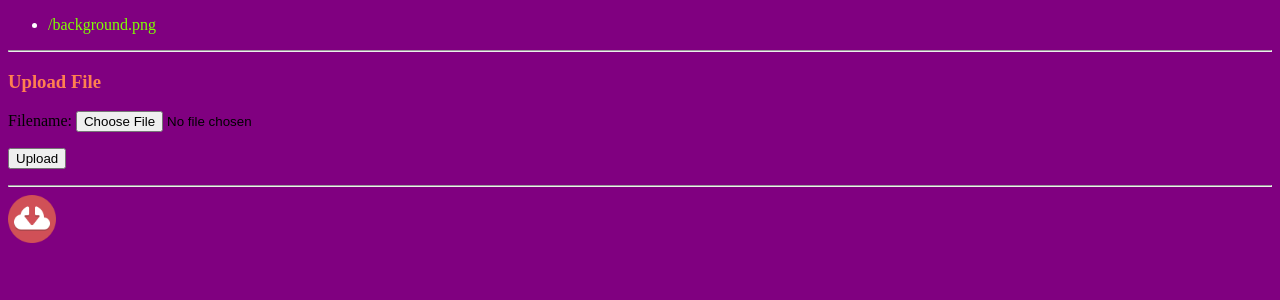
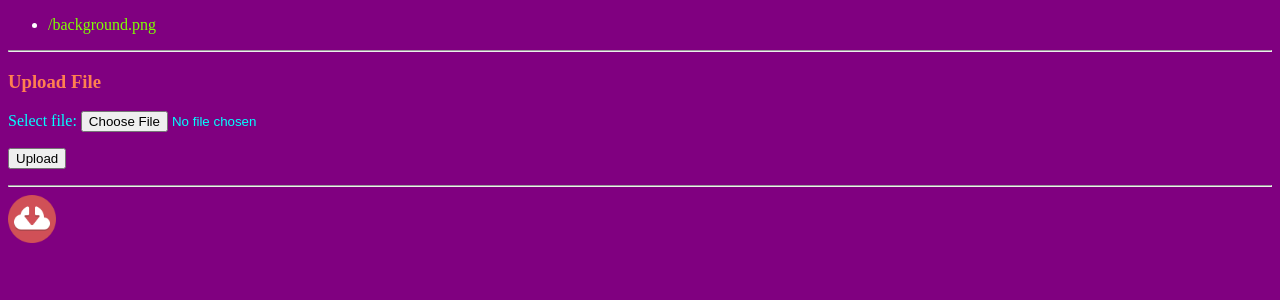
Before and after one commit to mmdchnar/chenarestoon, a Django app: page /dl/ in a window 1280 px wide. Shown: the top 300 px of the page. Run offline with Django 4.2, Linux system fonts and the light colour scheme.

Commit message:
Add /dl link to index

```diff
--- a/polls/templates/index.html
+++ b/polls/templates/index.html
@@ -13,6 +13,8 @@
 <h1 style="color:orange;">Welcome to my site!</h1>
 <p title="Hello!" style="color: gray;">Nice to meet you!</p>
 
+<a href="/dl" style="color: coral;font-size:20px;font-family:Verdana;" title="Files">Go to Files</a>
+<br>
 <a href="/polls" style="color: coral;font-size:20px;font-family:Verdana;" title="Polls App">Go to Polls app</a>
 <br>
 <a href="/admin" style="color: coral;font-size:20px;" title="Admin Page">Go to administrator page</a>
--- a/polls/templates/polls/files.html
+++ b/polls/templates/polls/files.html
@@ -25,8 +25,8 @@
 <h3 style="color: coral;">Upload File</h3>
 <form action="{% url 'files' %}" method="post" enctype="multipart/form-data">
     {% csrf_token %}
-    <label for="file">Filename:</label>
-    <input type="file" name="file" id="file" />
+    <label for="file" style="color: aqua;">Select file:</label>
+    <input type="file" name="file" id="file" style="color: aqua;" />
     <p><input type="submit" value="Upload" /></p>
 </form>
 
```
